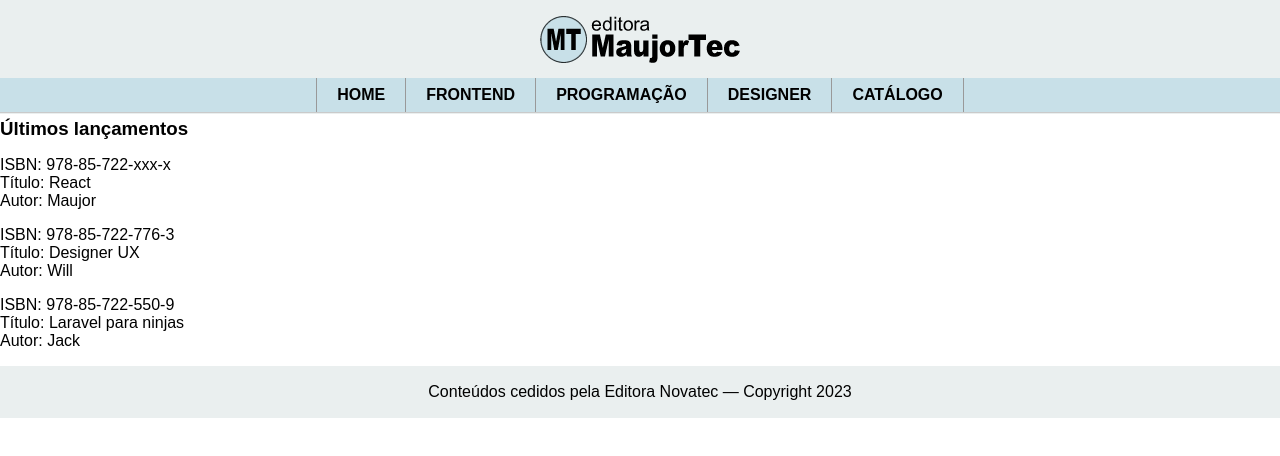
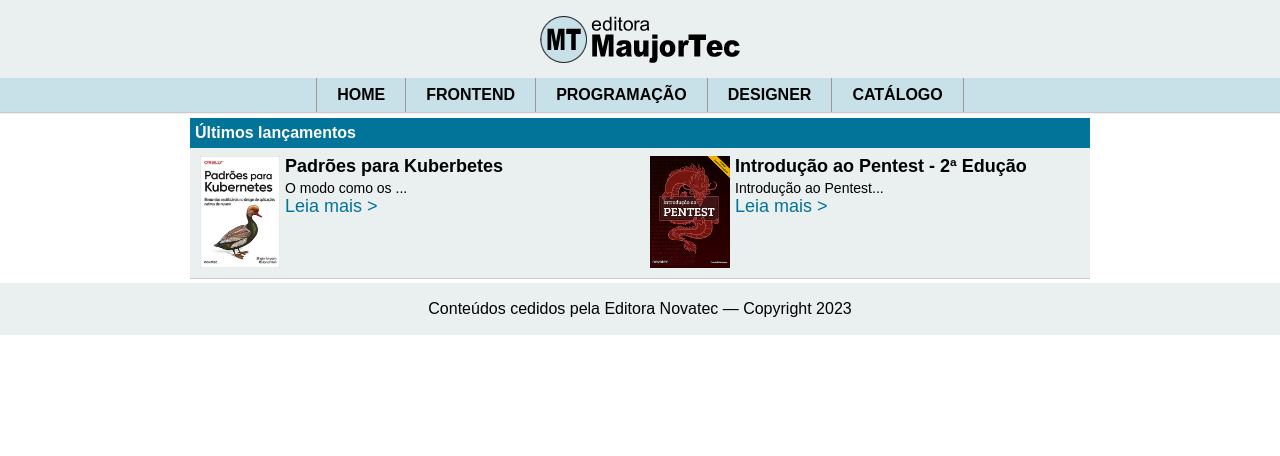
Before and after one commit to lndsilva/editora-maujortec, a React (Create React App) app: page / in a window 1280 px wide. Shown: the top 456 px of the page. Built offline with nearby package versions, Linux system fonts and the light colour scheme.

Commit message:
capitulo 5

```diff
--- a/src/components/Home.js
+++ b/src/components/Home.js
@@ -1,21 +1,32 @@
 import React, { Fragment } from "react";
 import "../style.css";
 
-const Home = (props) => {
-  console.log(props);
+const Home = () => {
   return (
     <>
-      <h3>{props.tituloPagina}</h3>
-      {props.dados.map((item, i) => (
-        <p>
-          ISBN: {props.dados[i].isbn}
-          <br />
-          Título: {props.dados[i].titulo}
-          <br />
-          Autor: {props.dados[i].autor}
-        </p>
-      ))}
+      <h2>Últimos lançamentos</h2>
+      <div className="card">
+        <div className="thumb">
+          <img src="imagens/capas/9788575228142.jpg" alt="" />
+        </div>
+        <div className="detalhes">
+          <h3>Padrões para Kuberbetes</h3>
+          <p>O modo como os ...</p>
+          <a href="#">Leia mais &gt;</a>{" "}
+        </div>
+      </div>
+      <div className="card">
+        <div className="thumb">
+          <img src="imagens/capas/9788575228074.jpg" alt="" />
+        </div>
+        <div className="detalhes">
+          <h3>Introdução ao Pentest - 2ª Edução</h3>
+          <p>Introdução ao Pentest...</p>
+          <a href="#">Leia mais &gt;</a>{" "}
+        </div>
+      </div>
     </>
   );
 };
+
 export default Home;
--- a/src/components/Principal.js
+++ b/src/components/Principal.js
@@ -1,13 +1,12 @@
 import React from "react";
 import Home from "./Home";
 
-const tituloPagina = "Últimos lançamentos";
-const dados = [
-  { isbn: "978-85-722-xxx-x", titulo: "React", autor: "Maujor" },
-  { isbn: "978-85-722-776-3", titulo: "Designer UX", autor: "Will" },
-  { isbn: "978-85-722-550-9", titulo: "Laravel para ninjas", autor: "Jack" },
-];
-
-const Principal = () => <Home dados={dados} tituloPagina={tituloPagina} />;
+const Principal = () =>{
+  return (
+    <main className="principal">
+      <Home />
+    </main>
+  )
+}
 
 export default Principal;
```
